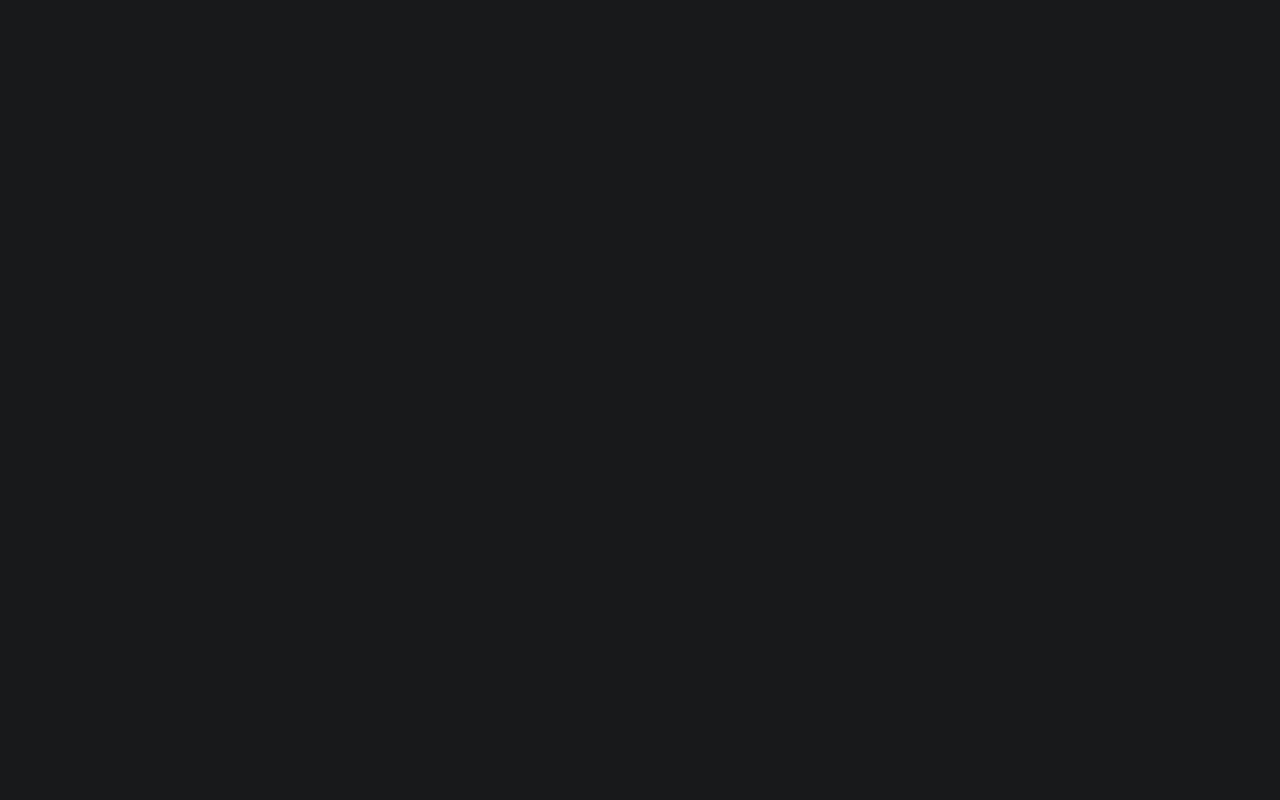
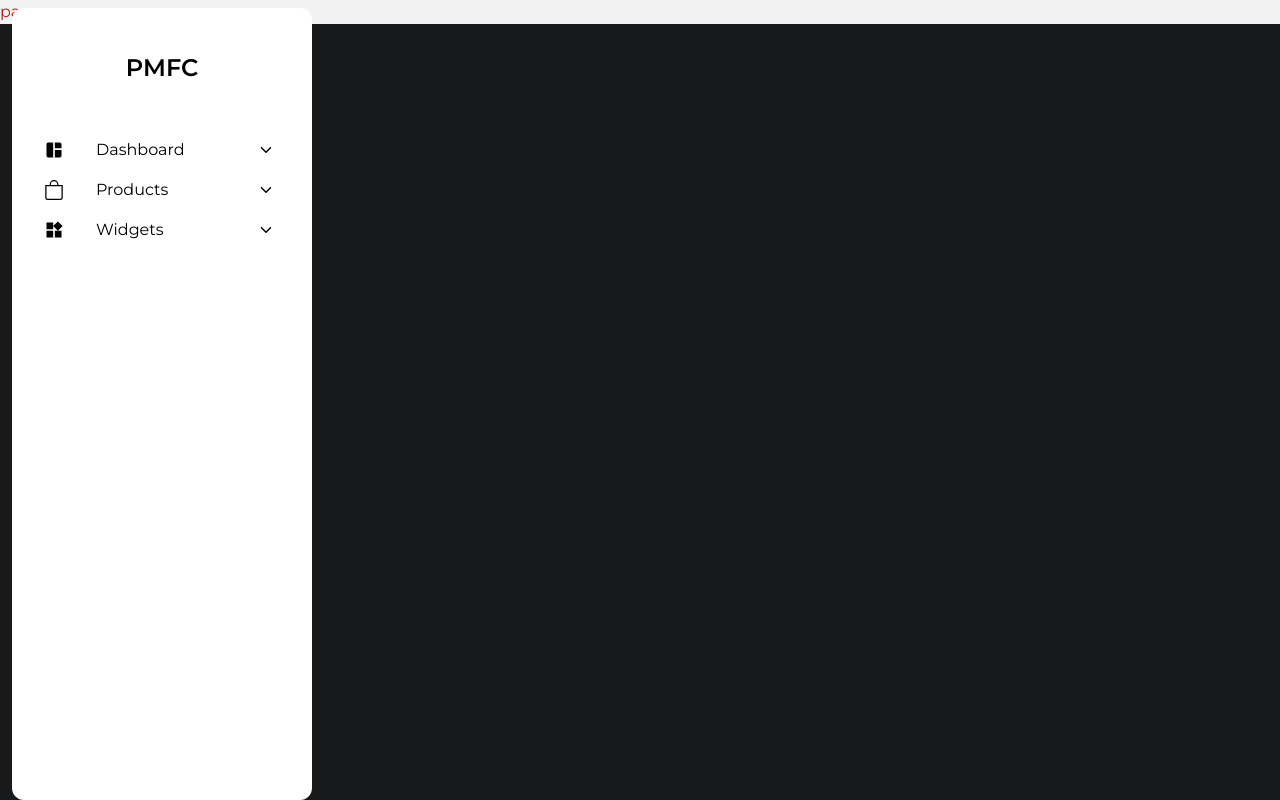
Before and after one commit to spanzyteo/furniture-cart, a Next.js app: page /admin in a window 1280 px wide. Built offline with nearby package versions, Linux system fonts and the light colour scheme.

Commit message:
created the sidebar for the admin page

```diff
--- /dev/null
+++ b/app/(admin)/admin/components/ClientProvider.tsx
@@ -0,0 +1,19 @@
+'use client'
+
+import { ReactNode } from 'react'
+import Sidebar from './Sidebar'
+import { Provider } from 'react-redux'
+import { store } from '../store'
+
+export default function ClientProvider({
+  children,
+}: Readonly<{
+  children: ReactNode
+}>) {
+  return (
+    <Provider store={store}>
+      <Sidebar />
+      {children}
+    </Provider>
+  )
+}
--- a/app/(admin)/admin/components/Sidebar.tsx
+++ b/app/(admin)/admin/components/Sidebar.tsx
@@ -1,10 +1,131 @@
 'use client'
+import { useAppSelector, useAppDispatch } from '../store/hooks'
+import { toggleSection } from '../store/sidebarSlice'
+import { useState } from 'react'
+import { motion, AnimatePresence } from 'framer-motion'
+import { MdSpaceDashboard } from 'react-icons/md'
+import { IoIosArrowDown } from 'react-icons/io'
+import { BsBag } from 'react-icons/bs'
+import { MdWidgets } from 'react-icons/md'
+
+
 const Sidebar = () => {
-  return <div className="bg-white w-[300px] xl:flex flex-col hidden absolute top-2 bottom-0 rounded-xl">
-    <div className="fixed h-[200px]">
-        <h1></h1>
-    </div>
-  </div>
+  const sections = useAppSelector((state) => state.sidebar.sections)
+  const dispatch = useAppDispatch()
+
+  const handleClick = (section: string) => {
+    dispatch(toggleSection(section))
+  }
+
+  return (
+    <>
+      <div className="bg-white w-[300px] xl:flex flex-col hidden absolute top-2 bottom-0 left-3 rounded-xl">
+        <div className="fixed h-[120px] w-[300px] flex items-center justify-center">
+          <h1 className="text-2xl font-semibold">PMFC</h1>
+        </div>
+        <div className="flex flex-col items-start ml-8 mt-[130px] gap-4">
+          <div className="flex items-center justify-between w-[230px]">
+            <div className="flex flex-row items-center justify-between gap-8">
+              <MdSpaceDashboard className="h-[20px] w-[20px]" />
+              <h1>Dashboard</h1>
+            </div>
+            <div className="">
+              <motion.div
+                animate={{ rotate: sections.dashboard ? 180 : 0 }}
+                initial={{ rotate: 0 }}
+                transition={{ duration: 0.3 }}
+              >
+                <IoIosArrowDown
+                  onClick={() => handleClick('dashboard')}
+                  className="cursor-pointer"
+                />
+              </motion.div>
+            </div>
+          </div>
+          <AnimatePresence>
+            {sections.dashboard && (
+              <motion.div
+                initial={{ height: 0, opacity: 0 }}
+                animate={{ height: 'auto', opacity: 1 }}
+                exit={{ height: 0, opacity: 0 }}
+                transition={{ duration: 0.3 }}
+                className="overflow-hidden flex flex-col gap-4 mt-2 ml-12"
+              >
+                <h1>Analytics</h1>
+                <h1>Reports</h1>
+              </motion.div>
+            )}
+          </AnimatePresence>
+          <div className="flex items-center justify-between w-[230px]">
+            <div className="flex flex-row items-center justify-between gap-8">
+              <BsBag className="h-[20px] w-[20px]" />
+              <h1>Products</h1>
+            </div>
+            <div className="">
+              <motion.div
+                animate={{ rotate: sections.products ? 180 : 0 }}
+                initial={{ rotate: 0 }}
+                transition={{ duration: 0.3 }}
+              >
+                <IoIosArrowDown
+                  onClick={() => handleClick('products')}
+                  className="cursor-pointer"
+                />
+              </motion.div>
+            </div>
+          </div>
+          <AnimatePresence>
+            {sections.products && (
+              <motion.div
+                initial={{ height: 0, opacity: 0 }}
+                animate={{ height: 'auto', opacity: 1 }}
+                exit={{ height: 0, opacity: 0 }}
+                transition={{ duration: 0.3 }}
+                className="overflow-hidden flex flex-col gap-4 mt-2 ml-12"
+              >
+                <h1>Order History</h1>
+                <h1>Products</h1>
+                <h1>Customers</h1>
+                <h1>Add Product</h1>
+                <h1>Reviews</h1>
+              </motion.div>
+            )}
+          </AnimatePresence>
+          <div className="flex items-center justify-between w-[230px]">
+            <div className="flex flex-row items-center justify-between gap-8">
+              <MdWidgets className="h-[20px] w-[20px]" />
+              <h1>Widgets</h1>
+            </div>
+            <div className="">
+              <motion.div
+                animate={{ rotate: sections.widgets ? 180 : 0 }}
+                initial={{ rotate: 0 }}
+                transition={{ duration: 0.3 }}
+              >
+                <IoIosArrowDown
+                  onClick={() => handleClick('widgets')}
+                  className="cursor-pointer"
+                />
+              </motion.div>
+            </div>
+          </div>
+          <AnimatePresence>
+            {sections.widgets && (
+              <motion.div
+                initial={{ height: 0, opacity: 0 }}
+                animate={{ height: 'auto', opacity: 1 }}
+                exit={{ height: 0, opacity: 0 }}
+                transition={{ duration: 0.3 }}
+                className="overflow-hidden flex flex-col gap-4 mt-2 ml-12"
+              >
+                <h1>Widgets</h1>
+              </motion.div>
+            )}
+          </AnimatePresence>
+        </div>
+      </div>
+    </>
+  )
 }
 
 export default Sidebar
--- a/app/(admin)/admin/page.tsx
+++ b/app/(admin)/admin/page.tsx
@@ -1,7 +1,7 @@
 import React from 'react'
 
 const page = () => {
-  return <div className=""></div>
+  return <div className="text-red-700 bg-[#F2F2F2]">page</div>
 }
 
 export default page
--- /dev/null
+++ b/app/(admin)/admin/store/hooks.ts
@@ -0,0 +1,5 @@
+import { TypedUseSelectorHook, useDispatch, useSelector } from 'react-redux'
+import type { RootState, AppDispatch } from './index'
+
+export const useAppDispatch = () => useDispatch<AppDispatch>()
+export const useAppSelector: TypedUseSelectorHook<RootState> = useSelector
--- /dev/null
+++ b/app/(admin)/admin/store/index.ts
@@ -0,0 +1,11 @@
+import { configureStore } from '@reduxjs/toolkit'
+import sidebarReducer from './sidebarSlice'
+
+export const store = configureStore({
+  reducer: {
+    sidebar: sidebarReducer,
+  },
+})
+
+export type RootState = ReturnType<typeof store.getState>
+export type AppDispatch = typeof store.dispatch
--- /dev/null
+++ b/app/(admin)/admin/store/sidebarSlice.ts
@@ -0,0 +1,26 @@
+import { createSlice, PayloadAction } from '@reduxjs/toolkit'
+
+interface SidebarState {
+  sections: Record<string, boolean>
+}
+
+const initialState: SidebarState = {
+  sections: {
+    dashboard: false,
+    products: false,
+    widgets: false,
+  },
+}
+
+const sidebarSlice = createSlice({
+  name: 'sidebar',
+  initialState,
+  reducers: {
+    toggleSection: (state, action: PayloadAction<string>) => {
+      state.sections[action.payload] = !state.sections[action.payload]
+    },
+  },
+})
+
+export const { toggleSection } = sidebarSlice.actions
+export default sidebarSlice.reducer
--- a/app/(admin)/layout.tsx
+++ b/app/(admin)/layout.tsx
@@ -1,23 +1,27 @@
-import type { Metadata } from "next";
+import { ReactNode } from 'react'
+import type { Metadata } from 'next'
 import { Montserrat } from 'next/font/google'
-import "../globals.css";
+import '../globals.css'
+import ClientProvider from './admin/components/ClientProvider'
 
 const montserrat = Montserrat({ subsets: ['latin'] })
 
 export const metadata: Metadata = {
-  title: "Furniture App | Admin",
-  description: "The admin panel for managing furniture backend",
-};
+  title: 'Furniture App | Admin',
+  description: 'The admin panel for managing furniture backend',
+}
 
 export default function RootLayout({
   children,
 }: Readonly<{
-  children: React.ReactNode;
+  children: React.ReactNode
 }>) {
   return (
     <html lang="en">
       <body className={montserrat.className}>
-        <main>{children}</main>
+        <ClientProvider>
+          <main>{children}</main>
+        </ClientProvider>
       </body>
     </html>
   )
--- a/app/(main)/components/FirstBody.tsx
+++ b/app/(main)/components/FirstBody.tsx
@@ -24,11 +24,11 @@ const FirstBody: React.FC = () => {
                   <h1 className="text-[#fab702]">{item.title1}</h1>
                   <h1>{item.title2}</h1>
                 </div>
-                <div className="text-sm font-thin lg:w-[380px] md:w-[240px] w-[340px] text-[#BBBBBB]">
+                <div className="text-sm font-thin xl:w-[380px] md:w-[240px] w-[340px] text-[#BBBBBB]">
                   {item.content}
                 </div>
-                <div className="w-[340px] md:w-[240px] lg:w-[380px] lg:h-[171px] md:h-[103px] h-[169px]">
-                  <Image src={item.image} className="object-cover" layout="fill" alt="item-image" objectFit="cover" />
+                <div className="w-[340px] md:w-[240px] xl:w-[380px] xl:h-[171px] md:h-[103px] h-[169px]">
+                  <Image src={item.image} className="object-cover h-full w-full" alt="item-image" width={380} height={171} />
                 </div>
               </div>
             ))}
--- a/app/(main)/training/page.tsx
+++ b/app/(main)/training/page.tsx
@@ -1,7 +1,7 @@
 'use client'
 import React, { useState } from 'react'
 import { Parallax } from 'react-parallax'
-import trainingImg from '../../public/training-img.jpg'
+import trainingImg from '../../../public/training-img.jpg'
 import { MdVerified } from 'react-icons/md'
 
 const page: React.FC = () => {
--- a/package.json
+++ b/package.json
@@ -13,6 +13,7 @@
     "@heroicons/react": "^2.1.1",
     "@radix-ui/react-dialog": "^1.0.5",
     "@radix-ui/react-slot": "^1.0.2",
+    "@reduxjs/toolkit": "^2.2.7",
     "@tailwindcss/forms": "^0.5.7",
     "add": "^2.0.6",
     "axios": "^1.6.7",
@@ -32,6 +33,7 @@
     "react-i18next": "^14.0.5",
     "react-icons": "^5.2.1",
     "react-parallax": "^3.5.1",
+    "react-redux": "^9.1.2",
     "shadcn-ui": "^0.8.0",
     "tailwind-merge": "^2.2.1",
     "tailwindcss-animate": "^1.0.7"
```
Also changed, not shown: 1 other file (tests, documents, lock files or other folders).
